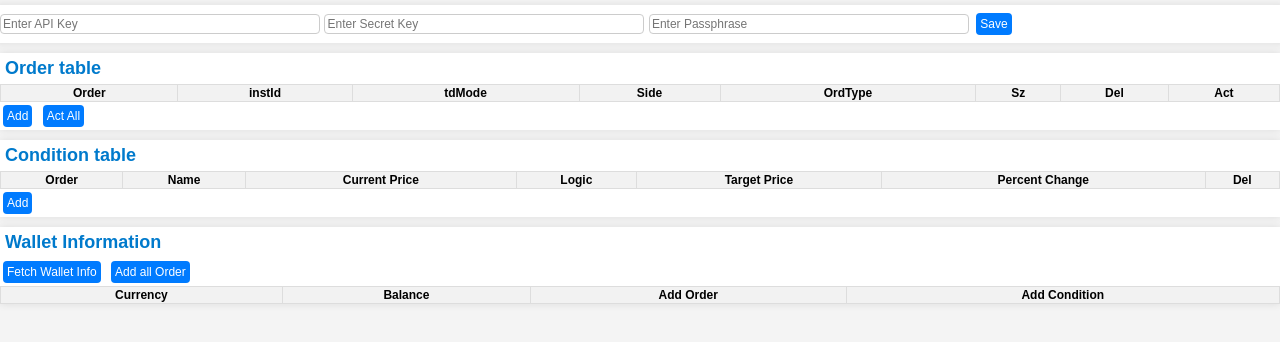
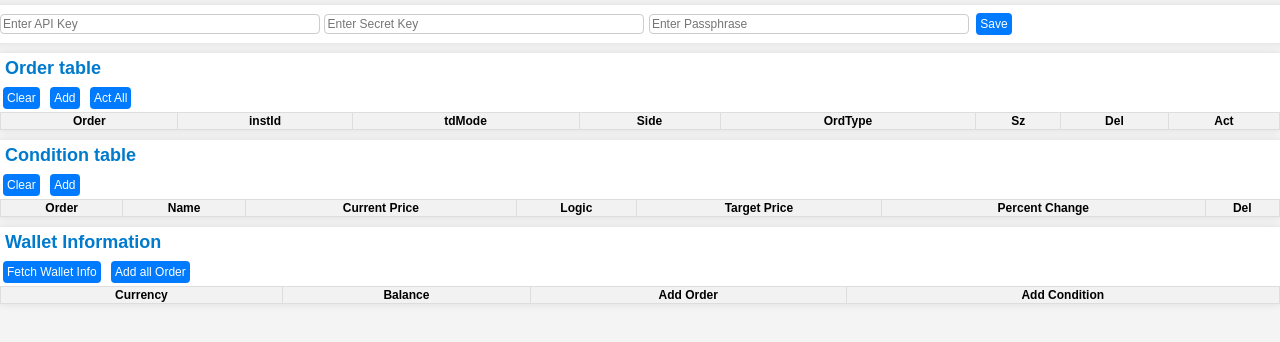
Before and after one commit to 1349blue/OKXtrade, a plain HTML site: page index.html in a window 1280 px wide. Drawn offline with Linux system fonts and the light colour scheme.

Commit message:
Update index.html

```diff
--- a/index.html
+++ b/index.html
@@ -18,6 +18,9 @@
     <!-- Layout 2: Order Table -->
     <div id="layout2">
 		<h2>Order table</h2>
+		<button id="clearOrderTable">Clear</button>
+        <button id="addOrderRow">Add</button>
+        <button id="actAll">Act All</button>
         <table id="orderTable">
             <thead>
                 <tr>
@@ -35,13 +38,14 @@
                 <!-- Data rows will be added here -->
             </tbody>
         </table>
-        <button id="addOrderRow">Add</button>
-        <button id="actAll">Act All</button>
+
     </div>
 
     <!-- Layout 3: Target Price Table -->
     <div id="layout3">
 		<h2>Condition table</h2>
+		<button id="clearTargetTable">Clear</button>
+        <button id="addTargetRow">Add</button>
         <table id="targetTable">
             <thead>
                 <tr>
@@ -58,7 +62,6 @@
                 <!-- Data rows will be added here -->
             </tbody>
         </table>
-        <button id="addTargetRow">Add</button>
     </div>
 
     <!-- Layout 4: Wallet Information -->
```
